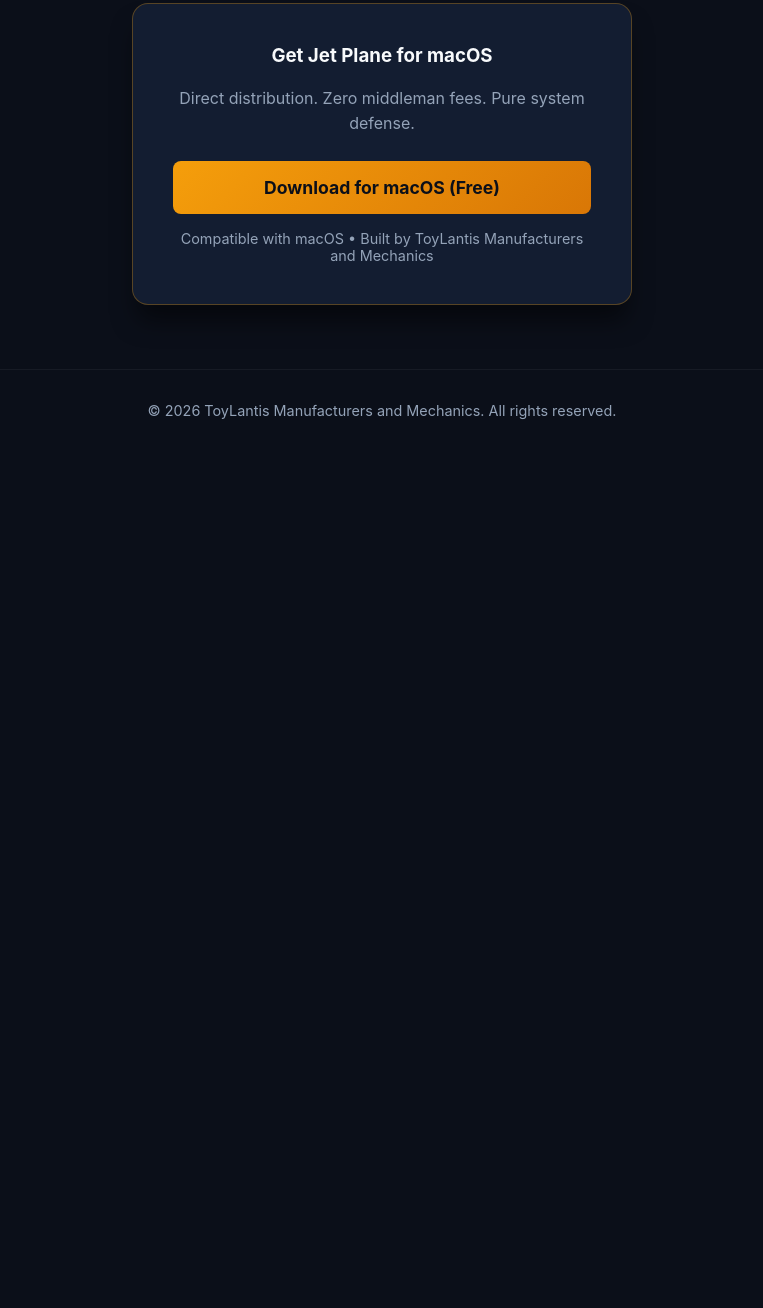
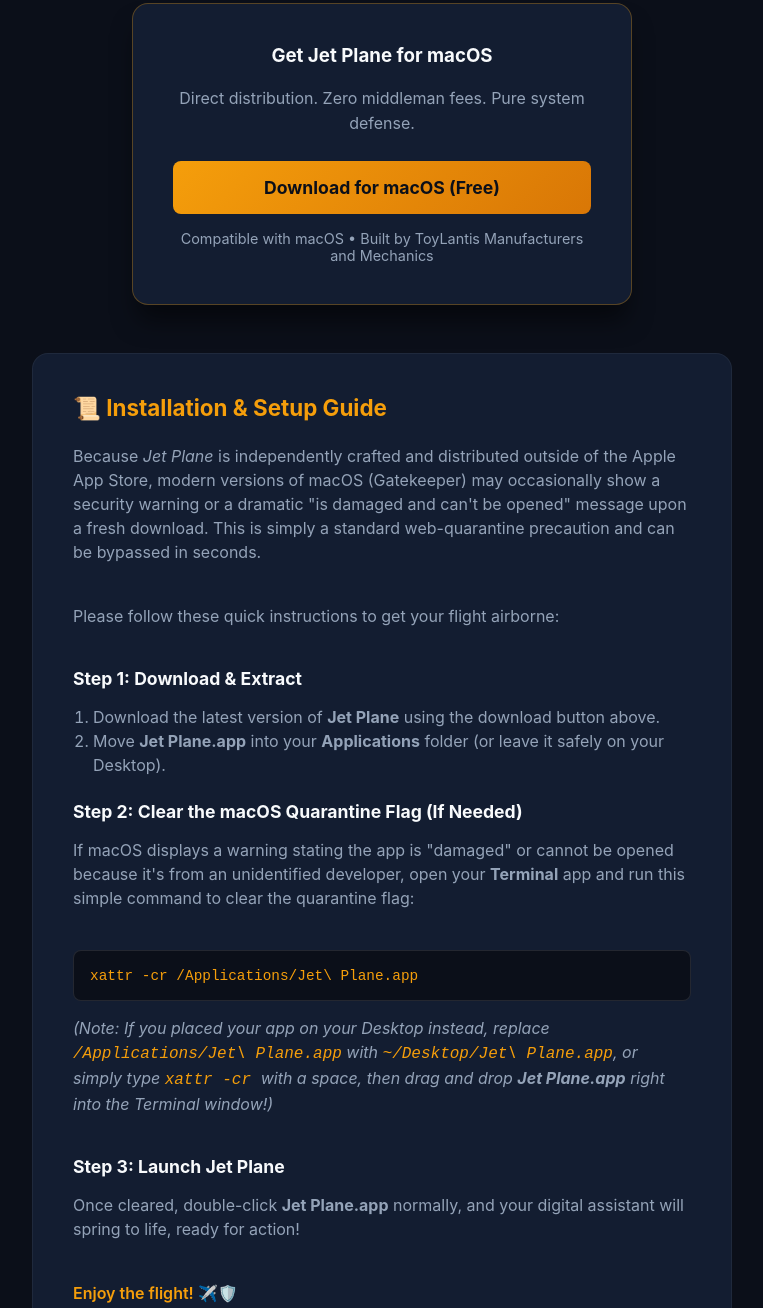
Before and after one commit to ToyLantis-Manufacturers-and-Mechanics/Jet-Plane, a plain HTML site: page index.html in a window 1280 px wide. Shown: the part 386-1694 px from the top of the page, without its empty margins (258-1021 px from the left). Before the commit the page ends 837 px from the top, so only its background shows below. Drawn offline with Linux system fonts and the light colour scheme.

Commit message:
Add installation guide to index.html
Added installation and setup instructions for Jet Plane application.

```diff
--- a/index.html
+++ b/index.html
@@ -1,4 +1,4 @@
-<!DOCTYPE html>
+ <!DOCTYPE html>
 <html lang="en">
 <head>
     <meta charset="UTF-8">
@@ -109,6 +109,64 @@
             color: var(--text-secondary);
         }
 
+        .instructions-section {
+            background-color: var(--card-bg);
+            border: 1px solid rgba(255, 255, 255, 0.05);
+            border-radius: 16px;
+            padding: 2.5rem;
+            margin-top: 3rem;
+            text-align: left;
+            width: 100%;
+            max-width: 700px;
+            box-sizing: border-box;
+        }
+
+        .instructions-section h3 {
+            color: var(--accent-gold);
+            margin-top: 0;
+            font-size: 1.4rem;
+        }
+
+        .instructions-section h4 {
+            color: var(--text-main);
+            margin-top: 1.5rem;
+            margin-bottom: 0.5rem;
+            font-size: 1.1rem;
+        }
+
+        .instructions-section p, .instructions-section li {
+            font-size: 1rem;
+            color: var(--text-secondary);
+            line-height: 1.5;
+        }
+
+        .instructions-section ol {
+            padding-left: 1.25rem;
+            margin-bottom: 1rem;
+        }
+
+        pre {
+            background-color: #0b0f19;
+            border: 1px solid rgba(255, 255, 255, 0.1);
+            padding: 1rem;
+            border-radius: 8px;
+            overflow-x: auto;
+            color: #f8fafc;
+            font-family: Menlo, Monaco, Consolas, "Courier New", monospace;
+            font-size: 0.9rem;
+        }
+
+        code {
+            color: var(--accent-gold);
+        }
+
+        .note-text {
+            font-size: 0.85rem;
+            font-style: italic;
+            color: var(--text-secondary);
+            margin-top: 0.5rem;
+        }
+
         footer {
             text-align: center;
             padding: 2rem;
@@ -143,6 +201,30 @@
                 Compatible with macOS &bull; Built by ToyLantis Manufacturers and Mechanics
             </div>
         </div>
+
+        <div class="instructions-section">
+            <h3>📜 Installation & Setup Guide</h3>
+            <p>Because <em>Jet Plane</em> is independently crafted and distributed outside of the Apple App Store, modern versions of macOS (Gatekeeper) may occasionally show a security warning or a dramatic "is damaged and can't be opened" message upon a fresh download. This is simply a standard web-quarantine precaution and can be bypassed in seconds.</p>
+            <p>Please follow these quick instructions to get your flight airborne:</p>
+
+            <h4>Step 1: Download & Extract</h4>
+            <ol>
+                <li>Download the latest version of <strong>Jet Plane</strong> using the download button above.</li>
+                <li>Move <strong>Jet Plane.app</strong> into your <strong>Applications</strong> folder (or leave it safely on your Desktop).</li>
+            </ol>
+
+            <h4>Step 2: Clear the macOS Quarantine Flag (If Needed)</h4>
+            <p>If macOS displays a warning stating the app is "damaged" or cannot be opened because it's from an unidentified developer, open your <strong>Terminal</strong> app and run this simple command to clear the quarantine flag:</p>
+
+            <pre><code>xattr -cr /Applications/Jet\ Plane.app</code></pre>
+
+            <p class="note-text">(Note: If you placed your app on your Desktop instead, replace <code>/Applications/Jet\ Plane.app</code> with <code>~/Desktop/Jet\ Plane.app</code>, or simply type <code>xattr -cr </code> with a space, then drag and drop <strong>Jet Plane.app</strong> right into the Terminal window!)</p>
+
+            <h4>Step 3: Launch Jet Plane</h4>
+            <p>Once cleared, double-click <strong>Jet Plane.app</strong> normally, and your digital assistant will spring to life, ready for action!</p>
+
+            <p style="margin-top: 1.5rem; color: var(--accent-gold); font-weight: 600;">Enjoy the flight! ✈️🛡️</p>
+        </div>
     </div>
 
     <footer>
```
